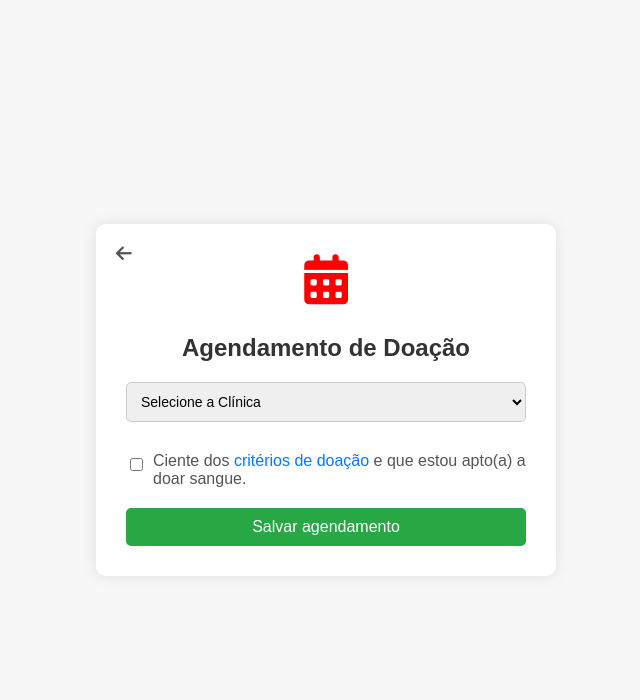
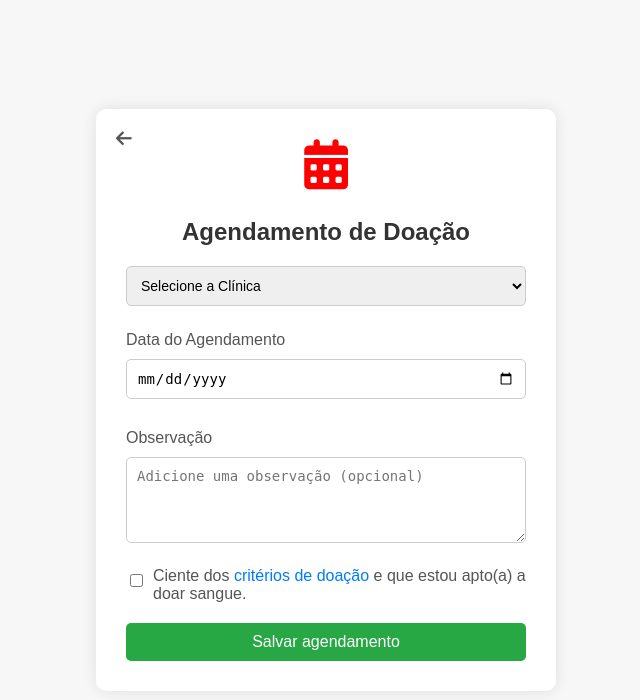
Before and after one commit to RafaMazoliniF/DoaSangue, a Flask app: page /booking in a window 1280 px wide. Shown: the top 700 px of the page, without its empty margins (314-954 px from the left). Run offline with Flask 3, Linux system fonts and the light colour scheme; data comes from the database, SQL or seed files in the repository; parts of the project's set-up code (start-up, migrations or seed data) failed here and were passed over.

Commit message:
SPRINT_2 - versão final

```diff
--- a/app.py
+++ b/app.py
@@ -8,9 +8,9 @@ app.secret_key = "senhasecreta"
 def init_db():
     con = sqlite3.connect('users.db')
     c = con.cursor()
-    c.execute("CREATE TABLE IF NOT EXISTS users (full_name TEXT, password TEXT, email TEXT, dob TEXT, clinicas_id TEXT, FOREIGN KEY (clinicas_id) REFERENCES clinicas(id) ON DELETE SET NULL)")
+    c.execute("CREATE TABLE IF NOT EXISTS users (id INTEGER PRIMARY KEY AUTOINCREMENT, full_name TEXT, password TEXT, email TEXT, dob TEXT)")
     c.execute("CREATE TABLE IF NOT EXISTS clinicas (id INTEGER PRIMARY KEY AUTOINCREMENT, nome TEXT NOT NULL UNIQUE, telefone TEXT, endereco TEXT, horario TEXT)")
-    c.execute("CREATE TABLE IF NOT EXISTS agendamentos (id INTEGER PRIMARY KEY AUTOINCREMENT, FOREIGN KEY (clinicas_id) REFERENCES clinicas(id) ON DELETE SET NULL, FOREIGN KEY (users) REFERENCES users(id) ON DELETE SET NULL, date TEXT ON DELETE SET NULL)")
+    c.execute("CREATE TABLE IF NOT EXISTS agendamentos (users_id INTEGER, clinicas_id INTEGER, date TEXT, observacao TEXT, FOREIGN KEY (clinicas_id) REFERENCES clinicas(id) ON DELETE SET NULL, FOREIGN KEY (users_id) REFERENCES users(id) ON DELETE SET NULL)")
     c.execute("INSERT OR REPLACE INTO sqlite_sequence (name, seq) VALUES ('clinicas', 0)")
     con.commit()
     con.close()
@@ -68,7 +68,7 @@ def register():
                 if c.fetchone() is not None:
                     error_user = "Usuário já existe!"
                 else:
-                    c.execute("INSERT INTO users VALUES (?,?,?,?,NULL)", (full_name, password, email, dob))
+                    c.execute("INSERT INTO users VALUES (?,?,?,?,?)", (None, full_name, password, email, dob))
                     con.commit()
                     success_message = "Cadastro realizado com sucesso!"
                     return render_template('register.html', success_message=success_message)
@@ -95,20 +95,25 @@ def login():
         if user is None:
             error_login = "Email ou senha incorretos"
         else:
-            full_name = user[0]
             session['email'] = email
-            session['full_name'] = full_name
+            session['full_name'] = user[1]
+            session['user_id'] = user[0]
             con.close()
-            return redirect(url_for('profile', full_name=full_name))
+            return redirect(url_for('profile', user_id=user[0]))
     con.close()
     return render_template('login.html', error_login=error_login)
 
-@app.route('/profile/<full_name>', methods=['GET', 'POST'])
-def profile(full_name):
+
+@app.route('/profile', methods=['GET', 'POST'])
+def profile():
+    user_id = session.get('user_id')
+    if not user_id:
+        return redirect(url_for('login'))
+
     con = sqlite3.connect('users.db')
     c = con.cursor()
 
-    c.execute("SELECT * FROM users WHERE full_name=?", (full_name,))
+    c.execute("SELECT * FROM users WHERE id=?", (user_id,))
     user_data = c.fetchone()
 
     if user_data is None:
@@ -122,17 +127,16 @@ def profile(full_name):
         password = request.form['password']
         dob = request.form['dob']
 
-        if att_full_name != user_data[0] or password != user_data[1] or dob != user_data[3]:
-            c.execute("UPDATE users SET full_name=?, password=?, dob=? WHERE full_name=?", (att_full_name, password, dob, full_name))
+        if att_full_name != user_data[1] or password != user_data[2] or dob != user_data[3]:
+            c.execute("UPDATE users SET full_name=?, password=?, dob=? WHERE id=?", (att_full_name, password, dob, user_id))
             con.commit()
             success_message = "Dados atualizados com sucesso!"
-            full_name = att_full_name
-            user_data = (att_full_name, password, user_data[2], dob)
+            user_data = (user_id, att_full_name, password, user_data[3], dob)
         else:
             success_message = "Nenhuma alteração detectada."
 
     con.close()
-    return render_template('profile.html', full_name=user_data[0], email=user_data[2], dob=user_data[3], password=user_data[1], success_message=success_message)
+    return render_template('profile.html', full_name=user_data[1], email=user_data[3], dob=user_data[4], password=user_data[2], success_message=success_message)
 
 @app.route('/booking', methods=['GET', 'POST'])
 def booking():
@@ -142,6 +146,7 @@ def booking():
     success_message = None
     error_checkbox = None
     error_clinica = None
+    error_date = None
 
     email = session.get('email')
 
@@ -151,64 +156,70 @@ def booking():
     if request.method == 'POST':
         clinica = request.form.get('clinica')
         check_box = 'terms' in request.form
+        date_str = request.form.get('data')
+        observation = request.form.get('observacao')
 
-        if clinica:
-            if check_box:
-                c.execute("SELECT id FROM clinicas WHERE nome=?", (clinica,))
-                clinica_id = c.fetchone()
+        if clinica and date_str:
+            try:
+                booking_date = datetime.strptime(date_str, '%Y-%m-%d')
+                today = datetime.today()
 
-                if clinica_id:
-                    clinica_id = str(clinica_id[0])
+                if booking_date.date() <= today.date():
+                    error_date = "A data do agendamento deve ser no futuro."
+                else:
+                    if check_box:
+                        c.execute("SELECT id FROM clinicas WHERE nome=?", (clinica,))
+                        clinica_id = c.fetchone()
 
-                    c.execute("SELECT clinicas_id FROM users WHERE email=?", (email,))
-                    result = c.fetchone()
+                        if clinica_id:
+                            clinica_id = clinica_id[0]
 
-                    if result is None or result[0] is None:
-                        new_clinicas = clinica_id
+                            c.execute("SELECT id FROM users WHERE email=?", (email,))
+                            result = c.fetchone()
+                            result_id = result[0]
+
+                            c.execute("INSERT INTO agendamentos (users_id, clinicas_id, date, observacao) VALUES (?, ?, ?, ?)",
+                                (result_id, clinica_id, date_str, observation))
+                            con.commit()
+
+                            success_message = "Agendamento salvo com sucesso!"
+                            return render_template('agendamento.html', clinicas=clinicas, success_message=success_message)
+                        else:
+                            error_clinica = "Clínica selecionada não existe!"
                     else:
-                        indb_clinicas = result[0]
-                        new_clinicas = f"{indb_clinicas},{clinica_id}"
+                        error_checkbox = "Você precisa estar ciente dos critérios de doação!"
+            except ValueError:
+                error_date = "Formato de data inválido. Use o formato AAAA-MM-DD."
+        else:
+            error_clinica = "Você precisa escolher uma clínica e fornecer uma data!"
 
-                    c.execute("UPDATE users SET clinicas_id = ? WHERE email = ?", (new_clinicas, email))
-                    con.commit()
-
-                    success_message = "Agendamento salvo com sucesso!"
-                    return render_template('agendamento.html', clinicas=clinicas, success_message=success_message)
-                else:
-                    error_clinica = "Clínica selecionada não existe!"
-            else:
-                error_checkbox = "Você precisa estar ciente dos critérios de doação!"
-        else:
-            error_clinica = "Você precisa escolher uma clínica!"
-
-    return render_template('agendamento.html', clinicas=clinicas, success_message=success_message, error_checkbox=error_checkbox, error_clinica=error_clinica)
+    return render_template('agendamento.html', clinicas=clinicas, success_message=success_message, error_checkbox=error_checkbox, error_clinica=error_clinica, error_date=error_date)
 
 @app.route('/historic')
 def historic():
     con = sqlite3.connect('users.db')
     c = con.cursor()
-    message_none_clinicas = ""
+
     email = session.get('email')
     history = []
 
-    c.execute("SELECT clinicas_id FROM users WHERE email=?", (email,))
-    tuple_clinicas_ids = c.fetchone() #pega tupla ("1,2,1")
+    c.execute("SELECT id FROM users WHERE email=?", (email,))
+    user_id = c.fetchone()
 
-    if tuple_clinicas_ids and tuple_clinicas_ids[0]:
-        clinicas_id_list = tuple_clinicas_ids[0].split(',')
-        clinicas_id_list = [int(clinica_id) for clinica_id in clinicas_id_list]  #[1, 2, 1]
+    if user_id:
+        user_id = user_id[0]
+
+        c.execute("SELECT clinicas.nome, agendamentos.date FROM agendamentos JOIN clinicas ON agendamentos.clinicas_id = clinicas.id WHERE agendamentos.users_id = ?", (user_id,))
+        history = [(nome, datetime.strptime(date, '%Y-%m-%d').strftime('%d/%m/%Y')) for nome, date in c.fetchall()]
+
+    con.close()
+
+    if not history:
+        message_none_clinicas = "Seu histórico está vazio!"
     else:
-        clinicas_id_list = []
-        message_none_clinicas = "Seu histórico está vazio!"
+        message_none_clinicas = None
 
-    for clinica_id in clinicas_id_list:
-        c.execute("SELECT nome FROM clinicas WHERE id=?", (clinica_id,))
-        history_result = c.fetchone()
-        if history_result:
-            history.append(history_result[0])
-
-    return render_template('historic.html', history=history, date=date)
-
+    return render_template('historic.html', history=history, message_none_clinicas=message_none_clinicas)
 
 @app.route('/logout')
 def logout():
--- a/templates/agendamento.html
+++ b/templates/agendamento.html
@@ -26,6 +26,24 @@
             width: 100%;
             text-align: center;
             position: relative;
+        }
+
+        textarea {
+            width: 100%;
+            padding: 10px;
+            border: 1px solid #ccc;
+            border-radius: 5px;
+            font-size: 14px;
+            box-sizing: border-box;
+        }
+
+        input[type="date"] {
+            width: 100%;
+            padding: 10px;
+            border: 1px solid #ccc;
+            border-radius: 5px;
+            font-size: 14px;
+            box-sizing: border-box;
         }
 
         .back-button {
@@ -159,6 +177,12 @@
                 <div id="tempo"><i class="fas fa-clock"></i></div>
             </div>
 
+            <label for="data" style="display: block; text-align: left; margin-top: 15px;">Data do Agendamento</label>
+            <input type="date" id="data" name="data" required min="{{ current_date }}">
+
+            <label for="observacao" style="display: block; text-align: left; margin-top: 30px;">Observação</label>
+            <textarea id="observacao" name="observacao" rows="4" placeholder="Adicione uma observação (opcional)"></textarea>
+
             <div class="checkbox-container">
                 <input type="checkbox" id="terms" name="terms">
                 <label for="terms" style="margin-top: 20px;">Ciente dos <a href="https://www.gov.br/saude/pt-br/composicao/saes/sangue" target="_blank">critérios de doação</a> e que estou apto(a) a doar sangue.</label>
@@ -170,6 +194,10 @@
 
             {% if error_clinica %}
                 <div class="error">{{ error_clinica }}</div>
+            {% endif %}
+
+            {% if error_date %}
+                <div class="error">{{ error_date }}</div>
             {% endif %}
 
             <input type="submit" value="Salvar agendamento">
@@ -199,6 +227,8 @@
 
             document.getElementById('clinic-info').style.display = 'block';
         }
+
+        document.getElementById('data').min = new Date().toISOString().split('T')[0];
     </script>
 
 </body>
--- a/templates/register.html
+++ b/templates/register.html
@@ -153,6 +153,7 @@
 
             <label for="dob">Data de nascimento (DD/MM/YYYY)</label>
             <input type="text" id="dob" name="dob" value="{{ dob }}" required oninput="formatDate(this)">
+
             {% if error_dob %}
                 <div class="error">{{ error_dob }}</div>
             {% endif %}
```
Also changed, not shown: templates/historic.html (+13 -11 lines), templates/profile.html (line endings or trailing spaces).
